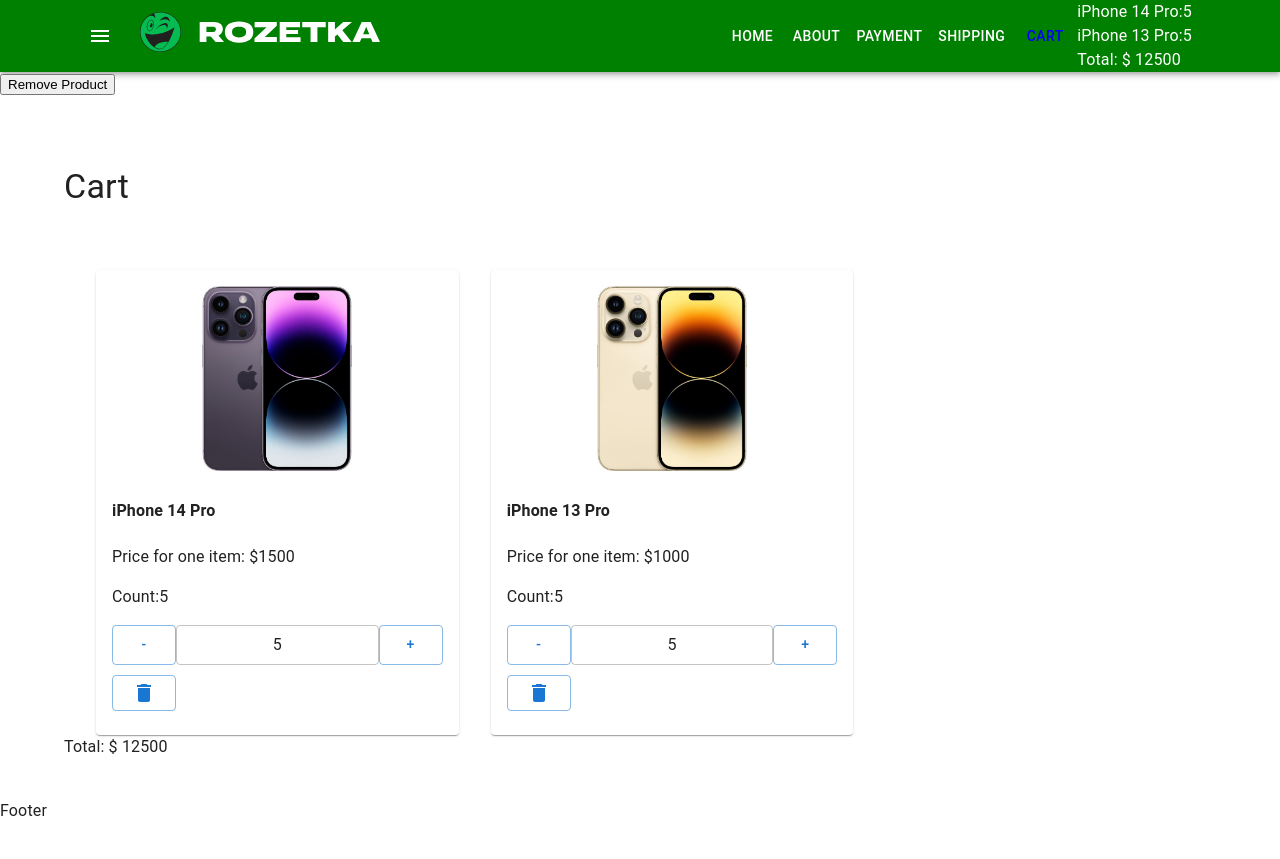
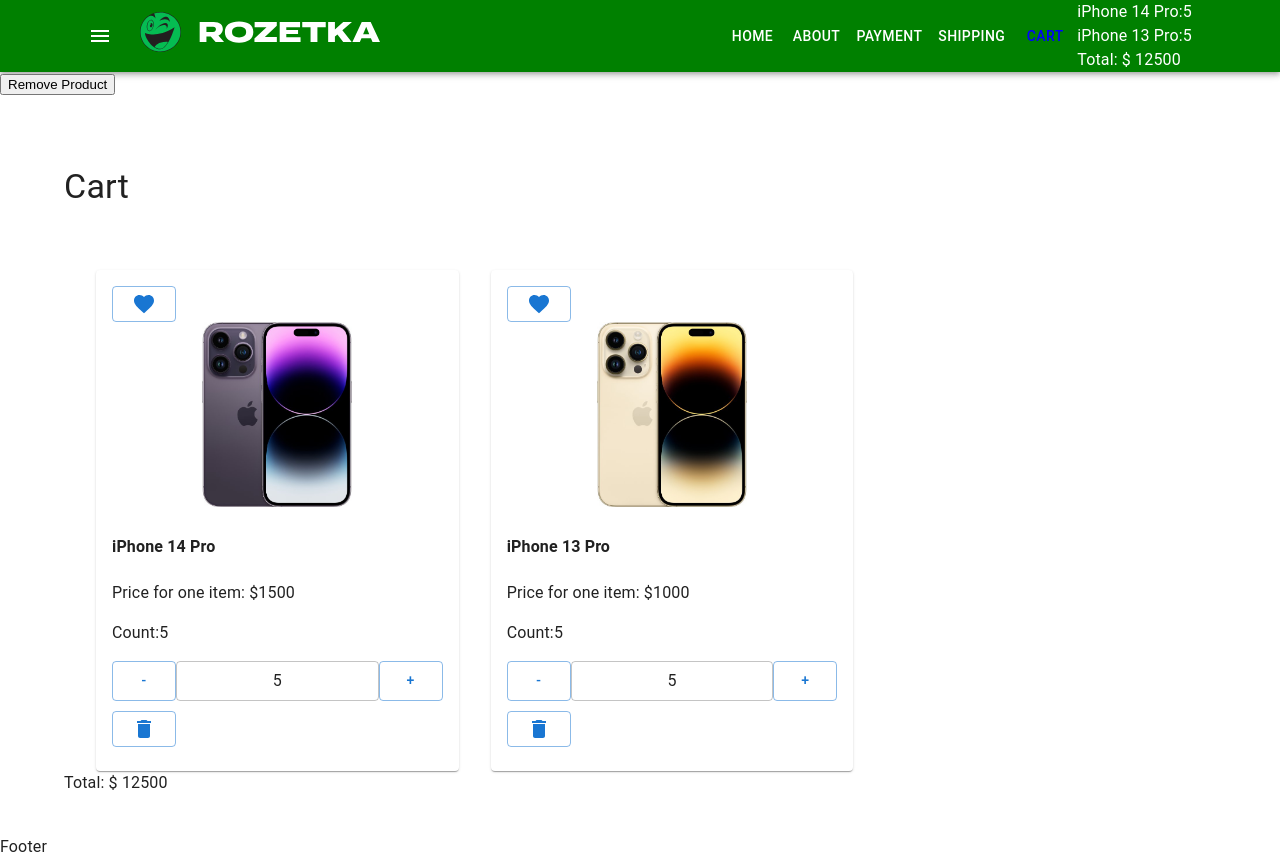
Before and after one commit to NataliyaPodov/29-11-react, a React (Create React App) app: page /cart in a window 1280 px wide. Before the commit the page ends 823 px from the top, so only its background shows below. Built offline with nearby package versions, Linux system fonts and the light colour scheme; the HTML template or start-up script is replaced by a standard one.

Commit message:
реалізували функцію лайкати в корзині

```diff
--- a/src/components/CartProductList/CartProductListItemExtended.tsx
+++ b/src/components/CartProductList/CartProductListItemExtended.tsx
@@ -2,6 +2,10 @@
 import { Product } from 'utils/productsArray'
 import DeleteIcon from '@mui/icons-material/Delete'
 import Quantity from 'components/Quantity/Quantity'
+import FavoriteBorderIcon from '@mui/icons-material/FavoriteBorder'
+import FavoriteIcon from '@mui/icons-material/Favorite'
+import { toggleLike } from 'redux/likeReducer'
+import { useAppDispatch, useAppSelector } from 'redux/hooks'
 
 type Props = {
     product: Product
@@ -15,10 +19,18 @@
     removeProductFromCart,
     changeProductQuantity,
 }: Props) => {
+    const isLiked = useAppSelector((state) => state.productsLike[product.id])
+    const dispatch = useAppDispatch()
     return (
         <Grid item xs={12} sm={4}>
             <Card>
                 <CardContent>
+                    <Button
+                        variant="outlined"
+                        onClick={() => dispatch(toggleLike(product.id))}
+                    >
+                        {isLiked ? <FavoriteIcon /> : <FavoriteBorderIcon />}
+                    </Button>
                     <div className="product-image">
                         <img src={product.image} alt="" />
                     </div>
```
